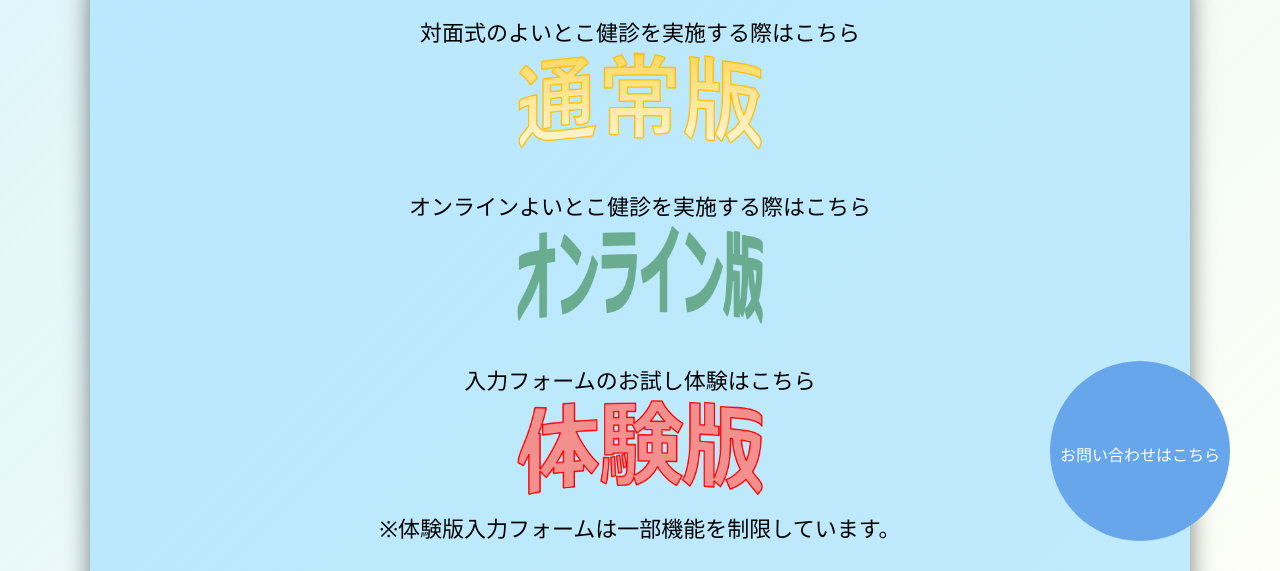
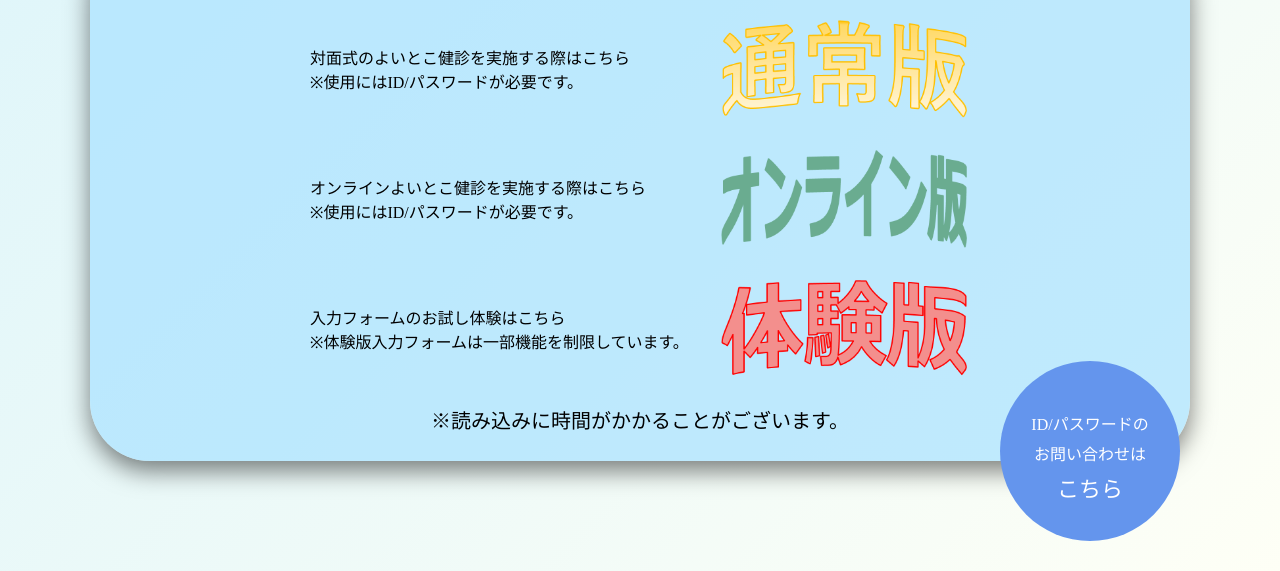
Before and after one commit to yamamotokazutaka/yoitokohp, a plain HTML site: page form.html in a window 1280 px wide. Shown: the part 209-780 px from the top of the page. Drawn offline with nearby package versions, Linux system fonts and the light colour scheme; a web font is replaced by a local one.

Commit message:
一旦完成

```diff
--- a/css/yoitokocss.css
+++ b/css/yoitokocss.css
@@ -214,16 +214,27 @@ margin: 0 auto;
 margin-top: 10px;
 display: flex;
 }
-
+.upperbox
+{
+    text-align: center;
+    width: 100%;
+}
 .googleform
 {
+    width: 400px;
+    height:　200px;
+    background-color: cornflowerblue;
     text-align: center;
-    font-size: 20px;
+    border-radius: 30px;
+    padding: 15px;
+    color: white;
+    margin: 0 auto;
 }
 .googleform:hover
 {
     opacity: 0.8;
 }
+
 
 .leftconntact
 {
@@ -329,25 +340,58 @@ img#toppho
   }
 
 .circle {
-	display: inline-block;
 	width: 180px;
 	height: 180px;
-	background: #67A6EB;
+	background:cornflowerblue;;
 	-moz-border-radius: 180px;
 	-webkit-border-radius: 180px;
-	-o-border-radius: 190px;
+	-o-border-radius: 180px;
 	-ms-border-radius: 180px;
 	border-radius: 180px;
     position: fixed;
-    right:50px;
-   bottom:50px;
+    right:30px;
+   bottom:30px;
    transition-duration: 1s;
-   line-height: 190px;
-   text-align: center;
    color: white;
+}
+.contacttext
+{
+    width: 180px;
+    height: 30px;
+    text-align: center;
+}
 
-}
 .circle:hover{
-    transform: scale(1.2);
+    transform: scale(1.1);
     font-size: large;
 }
+
+.onlinetexttitle
+{
+    font-weight: bold;
+    text-align: center;
+    text-decoration: underline;
+    font-size: 23px;
+}
+.formcontent
+{
+    margin: 0 auto;
+    width: 700px;
+    height: 130px;
+    display: flex;
+}
+.leftform
+{
+    vertical-align: middle;
+    width: 400px;
+    height:130px;
+    margin-left: 20px;
+    padding-top: 30px;
+}
+.rightform
+{
+    text-align: center;
+    margin: 0 auto;
+    width: 300px;
+    height: 130px;
+}
--- a/form.html
+++ b/form.html
@@ -28,7 +28,7 @@
 <div class="headwrap">
     <div class = "headerbox">
         <div class = "title">
-            <a id="link_section1" href="javascript:void(0);" onclick="ScrollWindow('toppos');">よいとこ健診ホームページ</a>
+            <span>よいとこ健診ホームページ</span>
         </div>
         <div class="headerlink">
             <div class = "headerbutton">
@@ -50,29 +50,51 @@
 </div>
 
 <!-- 体験版 -->
-<div  id="try" class="content_block" style="height:720px;">
-    <div class="content_main" style="height:720px;">
+<div  id="try" class="content_block" style="height:530px;">
+    <div class="content_main" style="height:530px;">
         <p id = "title">入力フォームについて</p>
         <br>
+        <div class="formcontent">
+            <div class="leftform">
+                <span>対面式のよいとこ健診を実施する際はこちら</span><br>
+                <span>※使用にはID/パスワードが必要です。</span>
+            </div>
+            <div class="rightform">
+                <a  id="taiken" href="https://yoitokooriginal.herokuapp.com/" target="_blank" ><img id ="logo"src="images/tuujoulogo.png" ></a><br>
+            </div>
+        </div>
+        <div class="formcontent">
+            <div class="leftform">
+                <span>オンラインよいとこ健診を実施する際はこちら</span><br>
+                <span>※使用にはID/パスワードが必要です。</span>
+            </div>
+            <div class="rightform">
+                <a  id="taiken" href="https://yoitokoapp.herokuapp.com/" target="_blank"><img id ="logo" src="images/onlinelogo.png" ></a><br>
+            </div>
+        </div>
+        <div class="formcontent">
+            <div class="leftform">
+                <span>入力フォームのお試し体験はこちら</span><br>
+                <span>※体験版入力フォームは一部機能を制限しています。</span><br>
+            </div>
+            <div class="rightform">
+                <a  id="taiken" href="https://yoitokotaiken.herokuapp.com/" target="_blank"><img id ="logo" src="images/taikenlogo.png" ></a><br>
+            </div>
+        </div>
+
+
         <div class="para" style="font-size: 22px;">
-            <span>対面式のよいとこ健診を実施する際はこちら</span><br>
-            <a  id="taiken" href="https://yoitokooriginal.herokuapp.com/" target="_blank" ><img id ="logo"src="images/tuujoulogo.png" ></a><br>
-            <br>
-            <span>オンラインよいとこ健診を実施する際はこちら</span><br>
-            <a  id="taiken" href="https://yoitokoapp.herokuapp.com/" target="_blank"><img id ="logo" src="images/onlinelogo.png" ></a><br>
-            <br>
-            <span>入力フォームのお試し体験はこちら</span><br>
-            <a  id="taiken" href="https://yoitokotaiken.herokuapp.com/" target="_blank"><img id ="logo" src="images/taikenlogo.png" ></a><br>
-            <span>※体験版入力フォームは一部機能を制限しています。</span><br>
-            <br>
             <span style="font-size: 20px;">※読み込みに時間がかかることがございます。</span>
         </div>
         <br>
     </div>
 </div>
 
-<a id="link_section1" href="index.html#conntact" class="circle"style="color : white;">お問い合わせはこちら</a>
-
+<a id="link_section1" href="index.html#conntact" class="circle" style="right: 100px;bottom: 50px;">
+    <div class="contacttext"style="margin-top: 50px;font-size:16px;">ID/パスワードの</div>
+    <div class="contacttext" style="font-size: 16px;">お問い合わせは</div>
+    <div class="contacttext"style="font-size:22px;">こちら</div>
+</a>
 
 </div>
 <script src="js/lightbox-plus-jquery.min.js"></script>
```
Also changed, not shown: index.html (+8 -4 lines), online.html (+13 -8 lines).
